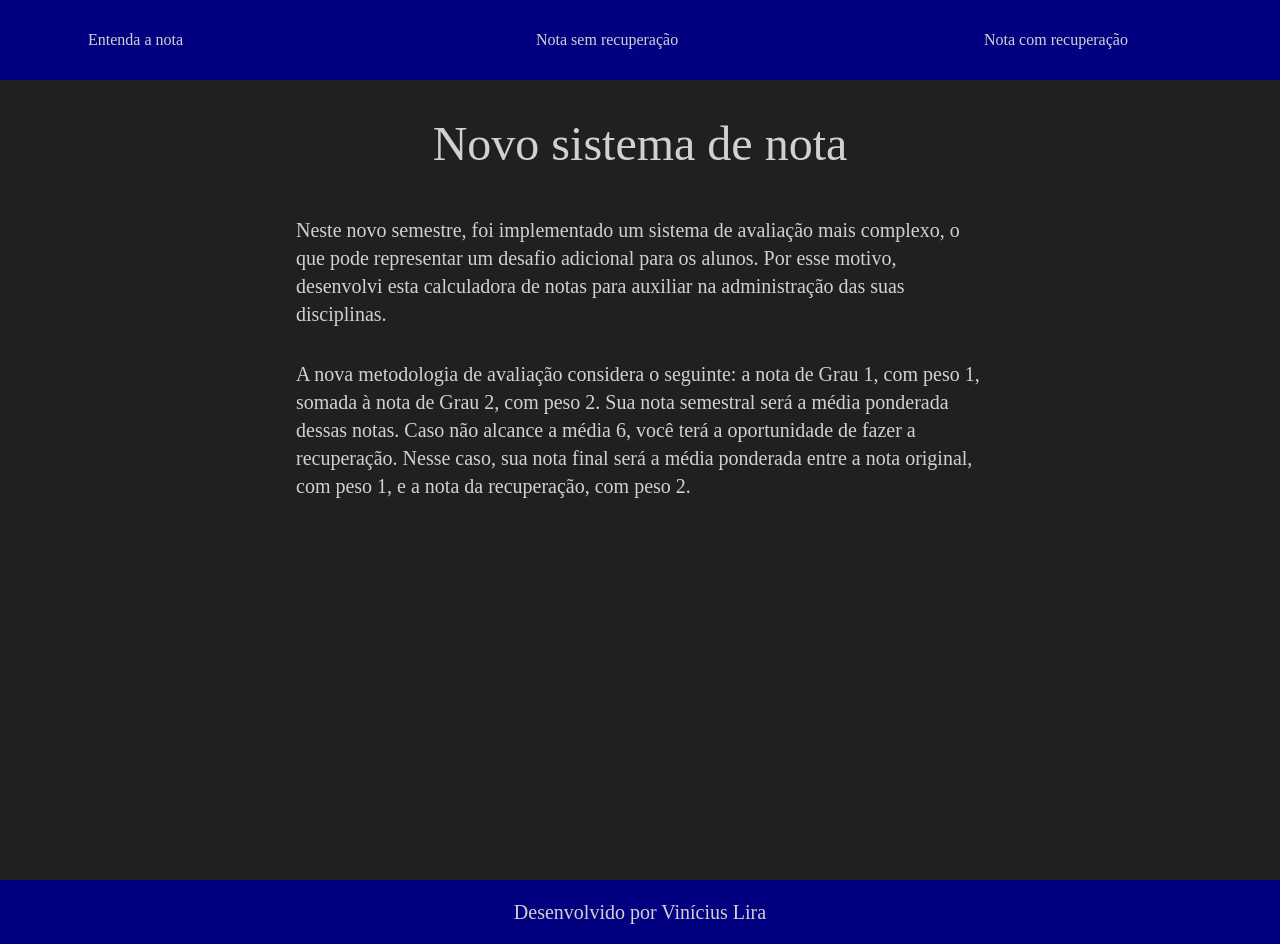
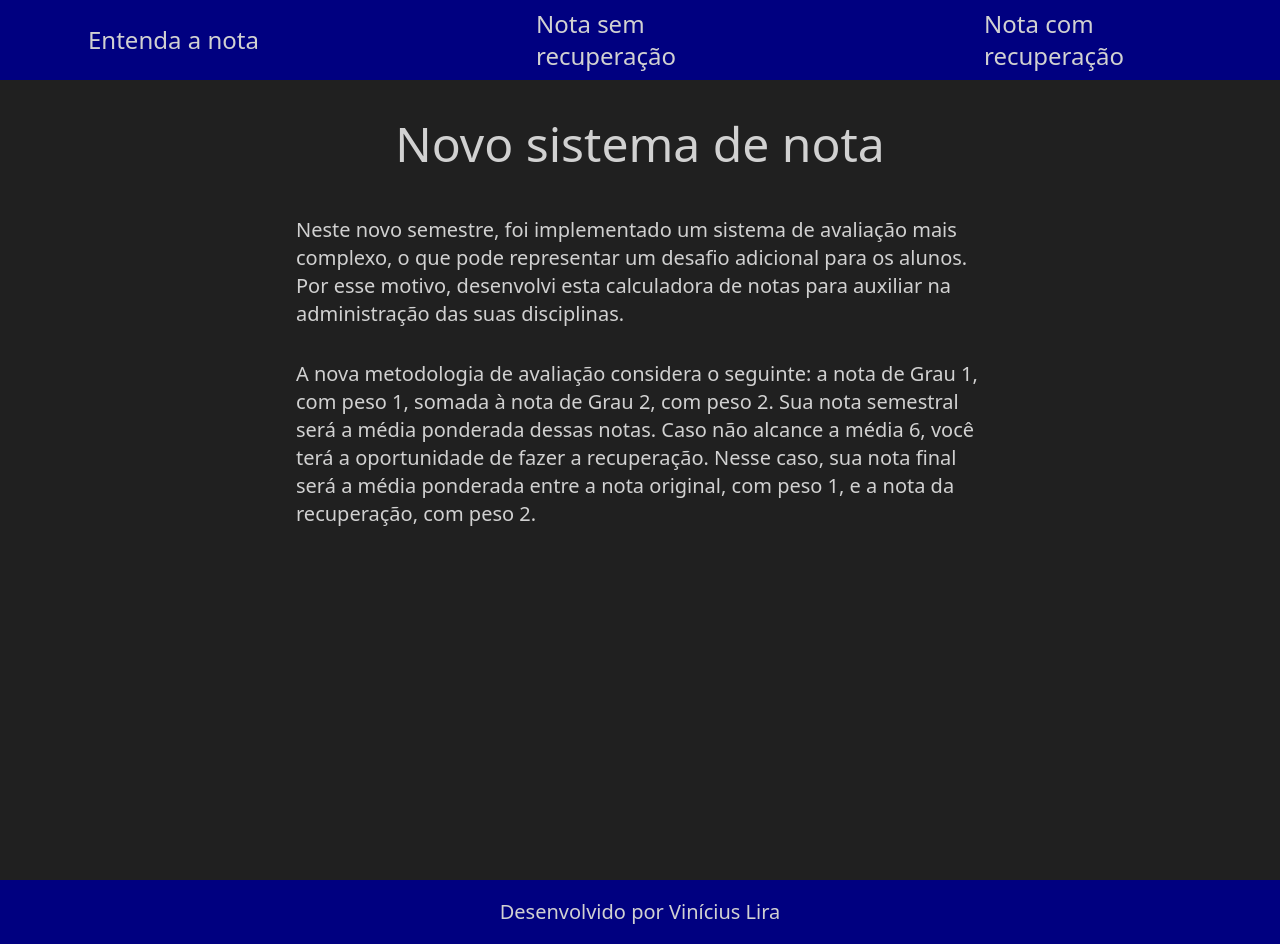
Before and after one commit to VLira96/Notas-Ulbra, a React (Create React App) app: page / in a window 1280 px wide. Built offline with nearby package versions, Linux system fonts and the light colour scheme.

Commit message:
ajustando fontes

```diff
--- a/src/componts/buttonLinks.tsx
+++ b/src/componts/buttonLinks.tsx
@@ -3,7 +3,7 @@ import IButtonLinks from "../interfaces/IButtonLinks";
 
 const ButtonLinks = (props: IButtonLinks) => {
     return (
-        <Link className="m-4 w-24 lg:w-56 text-base py-1 px-2" to={props.caminho}>
+        <Link className="m-4 w-24 lg:w-56 text-base lg:text-2xl flex items-center py-1 px-2" to={props.caminho}>
             {props.text}
         </Link>
     );
--- a/src/index.tsx
+++ b/src/index.tsx
@@ -12,4 +12,4 @@ root.render(
   </React.StrictMode>
 );
 
-document.body.classList.add('bg-primaria', 'text-texto-primario', 'w-full');
+document.body.classList.add('bg-primaria', 'text-texto-primario', 'w-full', 'font-sans');
--- a/src/pages/calculadoraComRec.tsx
+++ b/src/pages/calculadoraComRec.tsx
@@ -19,7 +19,6 @@ const CalculadoraComRec = () => {
         evento.preventDefault();
     }
 
-
     return (
         <form className="text-base flex flex-col gap-24 items-center m-16" onSubmit={printaNota}>
             <section className='lg:gap-48 flex flex-col lg:flex-row items-center'>
@@ -38,7 +37,9 @@ const CalculadoraComRec = () => {
                     <input className='rounded text-black text-base' type="number" onChange={(evento) => setRec(Number(evento.target.value))} id='rec' step={0.1} max={10} min={0} required />
                 </div>
             </section>
+
             {precionado ? <MostraNota nota={nota} /> : null}
+
             <Botao precionado={precionado} setPrecionado={setPrecionado} text="Calcular nota final" />
         </form>
     );
--- a/src/pages/home.tsx
+++ b/src/pages/home.tsx
@@ -7,7 +7,6 @@ const Home = () => {
                 <p className="text-xl">Neste novo semestre, foi implementado um sistema de avaliação mais complexo, o que pode representar um desafio adicional para os alunos. Por esse motivo, desenvolvi esta calculadora de notas para auxiliar na administração das suas disciplinas.</p>
                 <p className="text-xl">A nova metodologia de avaliação considera o seguinte: a nota de Grau 1, com peso 1, somada à nota de Grau 2, com peso 2. Sua nota semestral será a média ponderada dessas notas. Caso não alcance a média 6, você terá a oportunidade de fazer a recuperação. Nesse caso, sua nota final será a média ponderada entre a nota original, com peso 1, e a nota da recuperação, com peso 2.</p>
             </section>
-
         </div>
     );
 }
```
